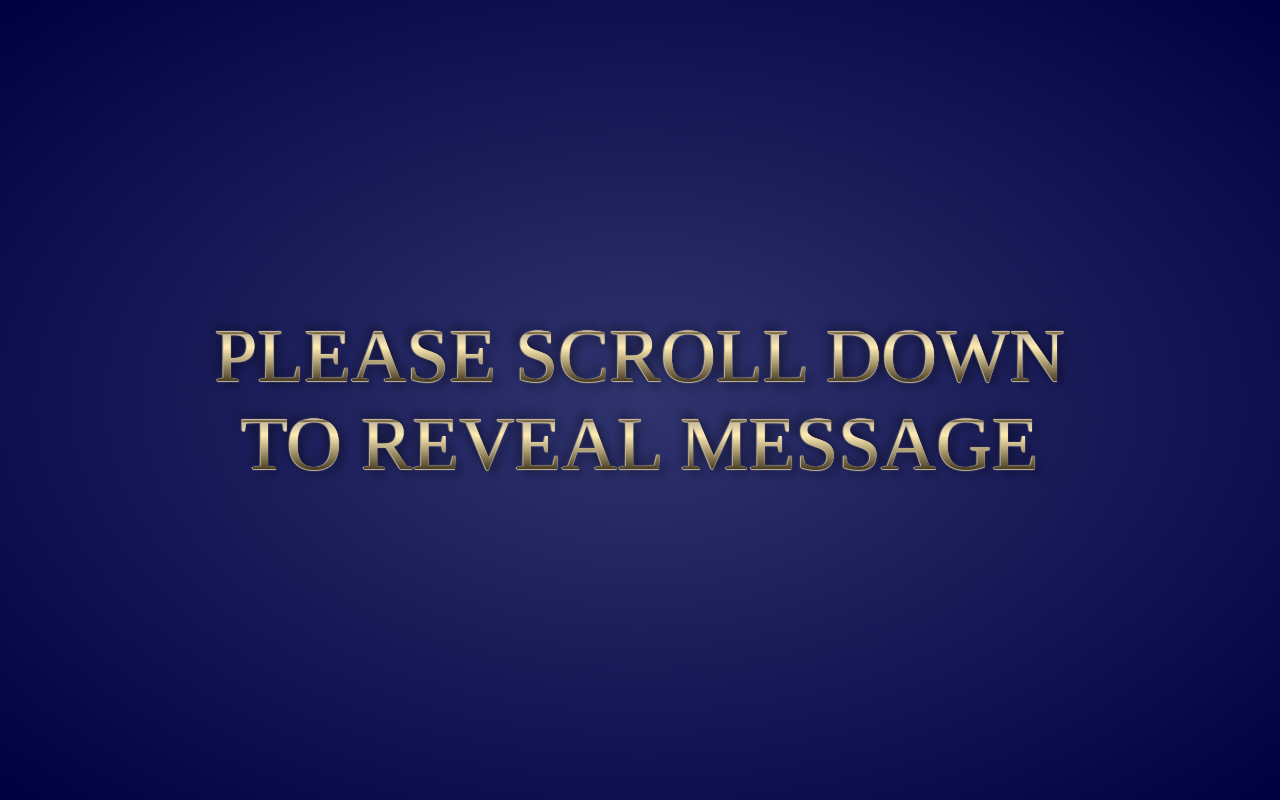
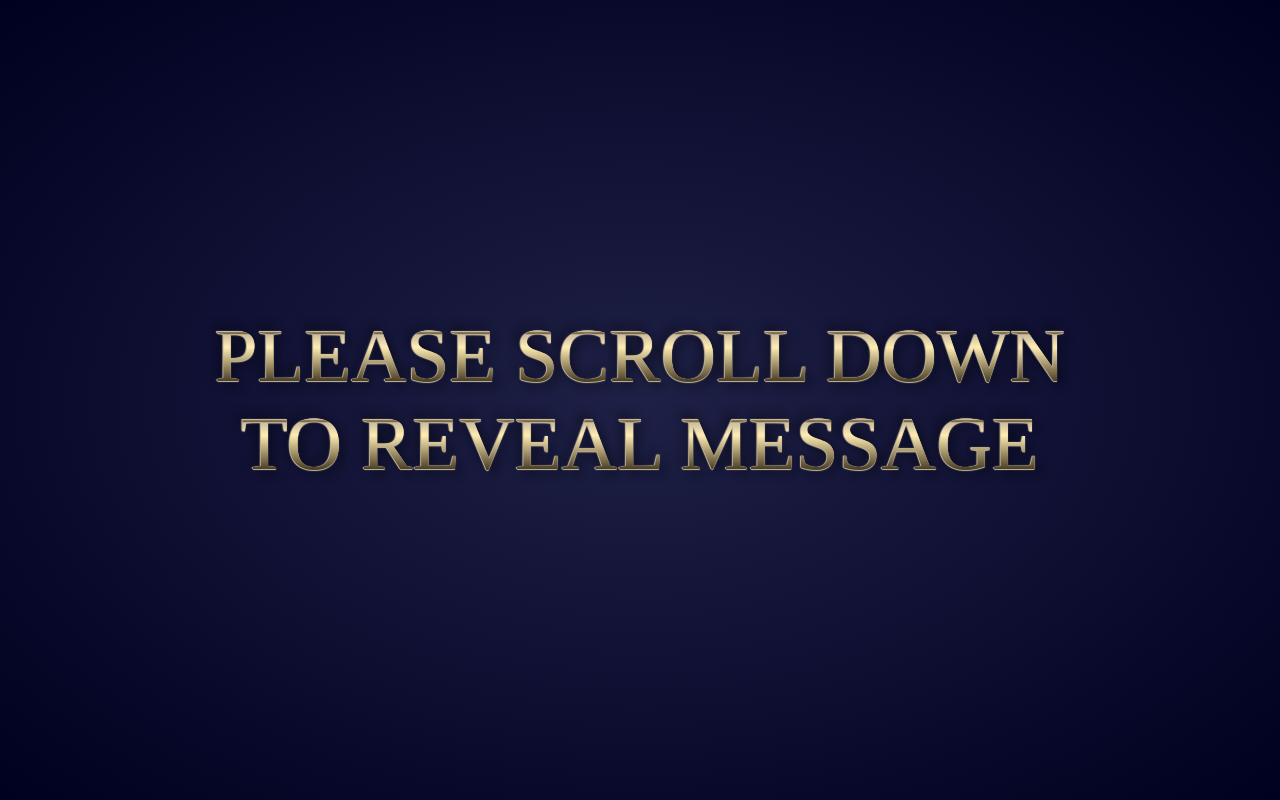
Before and after one commit to HenkLangeveld/position-sticky, a plain HTML site: page index.html in a window 1280 px wide. Shown: the top 800 px of the page. Drawn offline with Linux system fonts and the light colour scheme.

Commit message:
improve background-color

```diff
--- a/scss/main.scss
+++ b/scss/main.scss
@@ -17,7 +17,7 @@ html {
   top: 0;
   width: 100vw;
   height: 100vh;
-  background: radial-gradient(ellipse at center, #30346e 0%, #000040 100%);
+  background: radial-gradient(ellipse at center, #1e2045 0%, #000020 100%);
 }
 
 .wrapper {
```
Also changed, not shown: dist/main.min.css.
